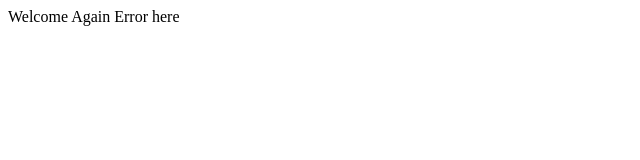
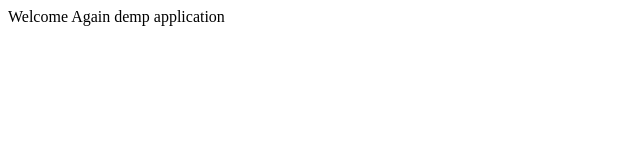
Before and after one commit to akilagithub/project3, a plain HTML site: page index.html in a window 1280 px wide. Shown: the full height of the page, 0-640 px from the left. Drawn offline with Linux system fonts and the light colour scheme.

Commit message:
fourth commit

```diff
--- a/index.html
+++ b/index.html
@@ -2,6 +2,6 @@
 <body>
 Welcome
   Again
-  Error here
+ demp application
 </body>
 </html>
```
